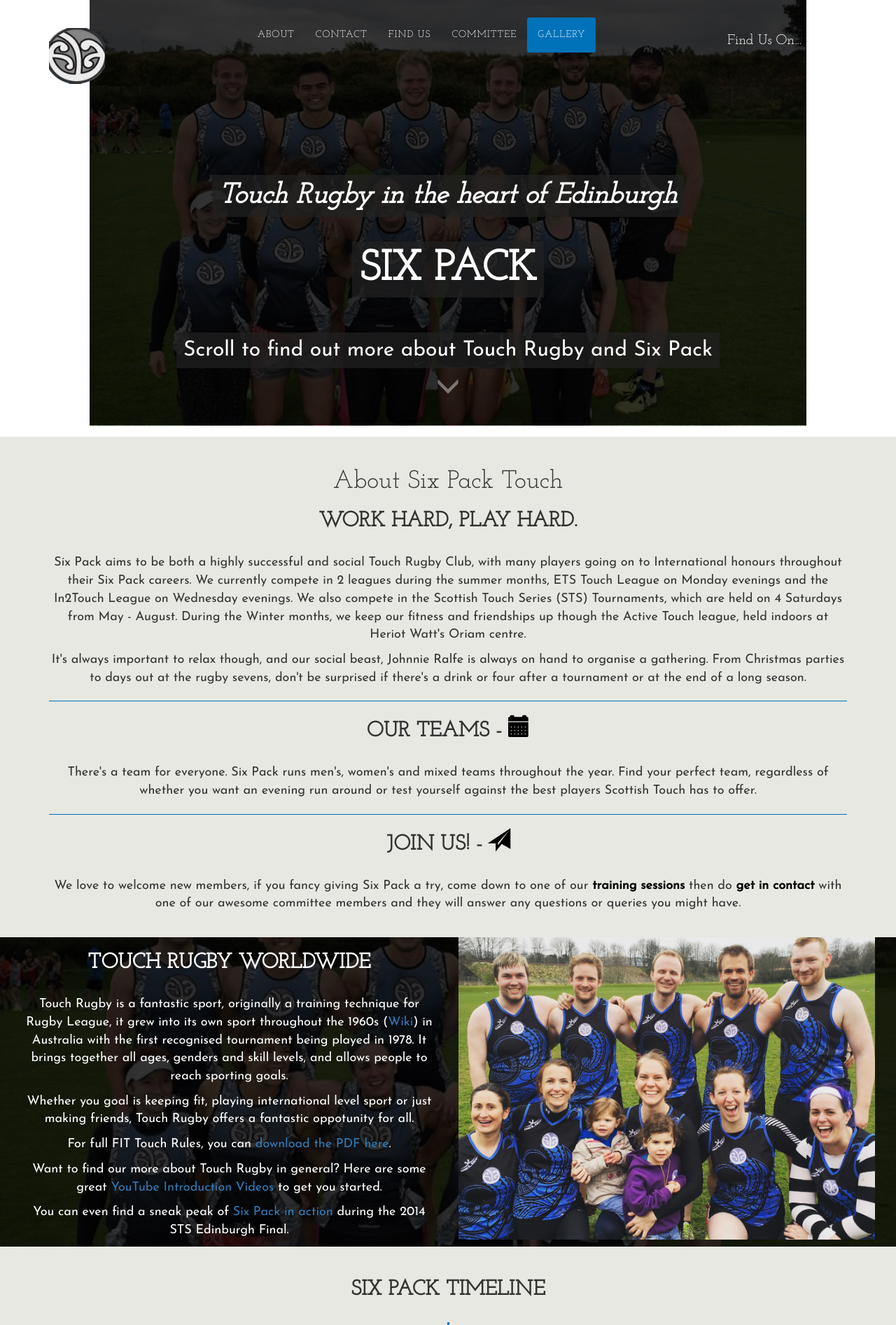
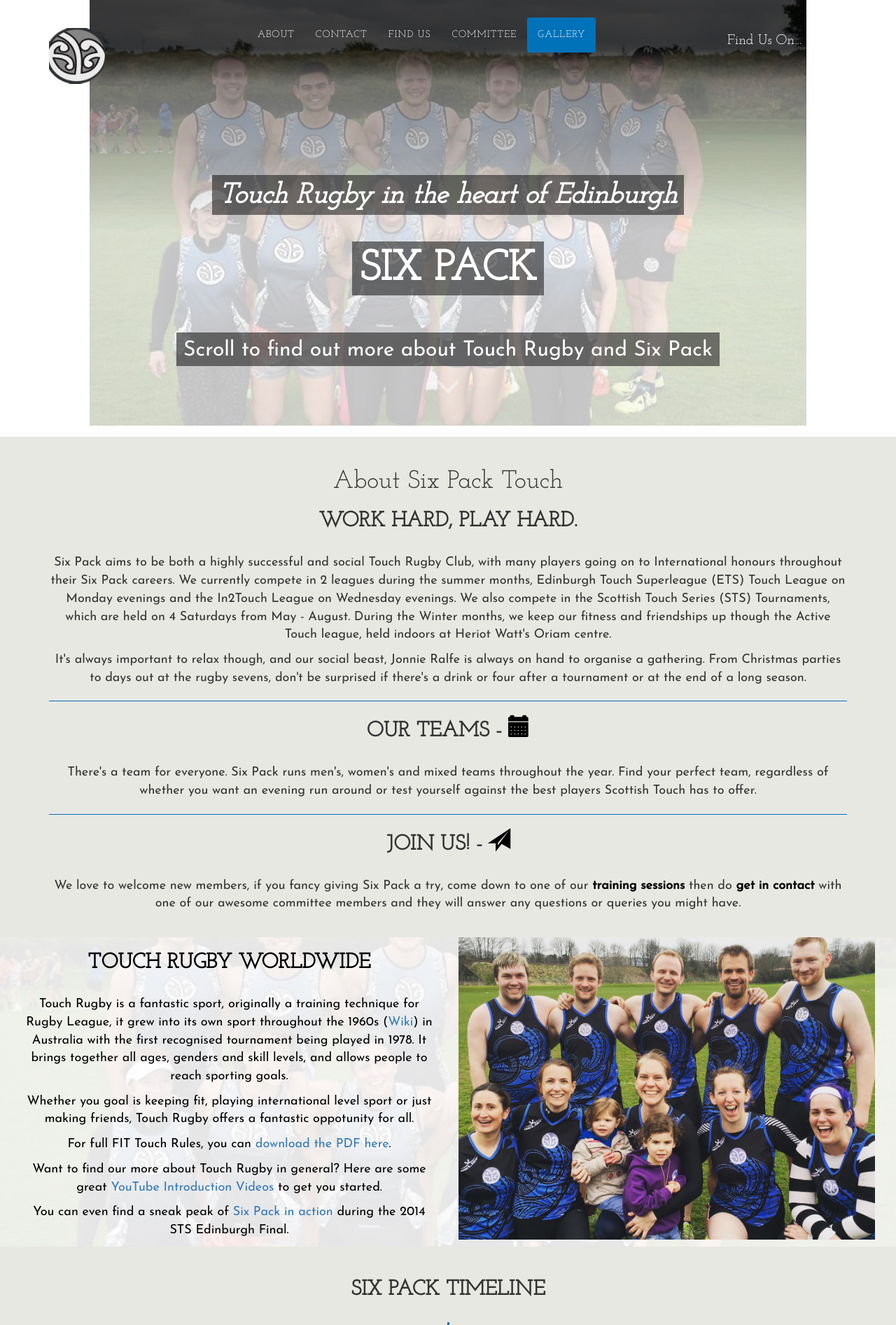
Before and after one commit to jwalkins/six_pack_touch, a PHP site: page / in a window 1280 px wide. Shown: the top 1893 px of the page at 70% size. Run offline with PHP 8.4, Linux system fonts and the light colour scheme; some libraries are stand-ins or nearby versions; some web fonts are replaced.

Commit message:
Changed Background Image Opacity
Maybe use RGB background colour for divs?

```diff
--- a/css/sytlesheet.css
+++ b/css/sytlesheet.css
@@ -356,8 +356,8 @@ hr {
 ================================================*/
 
 .intro {
-  background: rgba(34, 34, 34, 0.7);
-  padding: 10px;
+  background: rgba(34, 34, 34, 0.6);
+  padding: 10px 10px 7px 10px;
 }
 
 header {
@@ -485,7 +485,7 @@ section#about a.glyphicon {
   6. Touch Worldwide
 ================================================*/
 section#touch-worldwide {
-  background-image: url('../images/background_images/1.jpeg');
+  background-image: url('../images/background_images/2.jpeg');
   background-repeat: no-repeat;
   background-attachment: fixed;
   background-position: center;
@@ -494,7 +494,7 @@ section#touch-worldwide {
   background-size: cover;
   -o-background-size: cover;
   text-align: center;
-  color: white;
+  color: #000000;
 }
 
 section#touch-worldwide img {
@@ -662,7 +662,7 @@ section#six-pack-timeline span.glyphicon {
 ================================================*/
 
 section#contact {
-  background-image: url('../images/background_images/1.jpeg');
+  background-image: url('../images/background_images/2.jpeg');
   background-repeat: no-repeat;
   background-attachment: fixed;
   background-position: center;
@@ -675,7 +675,7 @@ section#contact {
 }
 section#contact .section-heading,
 section#contact .section-subheading {
-  color: white;
+  color: #000000;
   padding-bottom: 20px;
 }
 section#contact .form-group {
@@ -814,7 +814,7 @@ section#find_us span.glyphicon {
 }
 
 section#commitee {
-  background-image: url('../images/background_images/2.jpg');
+  background-image: url('../images/background_images/3.jpg');
   background-repeat: no-repeat;
   background-attachment: fixed;
   background-position: center;
--- a/index.html
+++ b/index.html
@@ -102,8 +102,8 @@
             <div>
                 <h1>About Six Pack Touch</h1>
                 <h2 class="section-heading">Work Hard, Play Hard. <span class="glyphicons-person-running"></span></h2>
-                <p>Six Pack aims to be both a highly successful and social Touch Rugby Club, with many players going on to International honours throughout their Six Pack careers. We currently compete in 2 leagues during the summer months, ETS Touch League on Monday evenings and the In2Touch League on Wednesday evenings. We also compete in the Scottish Touch Series (STS) Tournaments, which are held on 4 Saturdays from May - August. During the Winter months, we keep our fitness and friendships up though the Active Touch league, held indoors at Heriot Watt's Oriam centre.</p>
-                <p>It's always important to relax though, and our social beast, Johnnie Ralfe is always on hand to organise a gathering. From Christmas parties to days out at the rugby sevens, don't be surprised if there's a drink or four after a tournament or at the end of a long season.</p>
+                <p>Six Pack aims to be both a highly successful and social Touch Rugby Club, with many players going on to International honours throughout their Six Pack careers. We currently compete in 2 leagues during the summer months, Edinburgh Touch Superleague (ETS) Touch League on Monday evenings and the In2Touch League on Wednesday evenings. We also compete in the Scottish Touch Series (STS) Tournaments, which are held on 4 Saturdays from May - August. During the Winter months, we keep our fitness and friendships up though the Active Touch league, held indoors at Heriot Watt's Oriam centre.</p>
+                <p>It's always important to relax though, and our social beast, Jonnie Ralfe is always on hand to organise a gathering. From Christmas parties to days out at the rugby sevens, don't be surprised if there's a drink or four after a tournament or at the end of a long season.</p>
                 <hr>
                 <h2>Our Teams - <a class="glyphicon glyphicon-calendar" title="Keep up to date with Six Pack, subscribe to our calendar" href="https://stanza.co/schedules/six_pack_2017"></a></h2>
                 <p>There's a team for everyone. Six Pack runs men's, women's and mixed teams throughout the year. Find your perfect team, regardless of whether you want an evening run around or test yourself against the best players Scottish Touch has to offer.</p>
```
Also changed, not shown: images/background_images/1.jpeg, images/background_images/1_old.jpeg (added), images/background_images/2.jpeg (added), images/background_images/2_old.jpeg (added), images/background_images/3.jpg (renamed from images/background_images/2.jpg).
